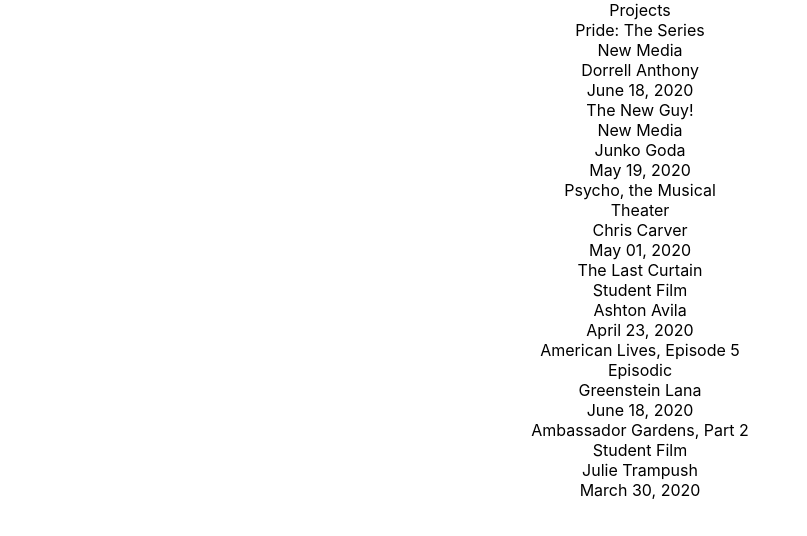
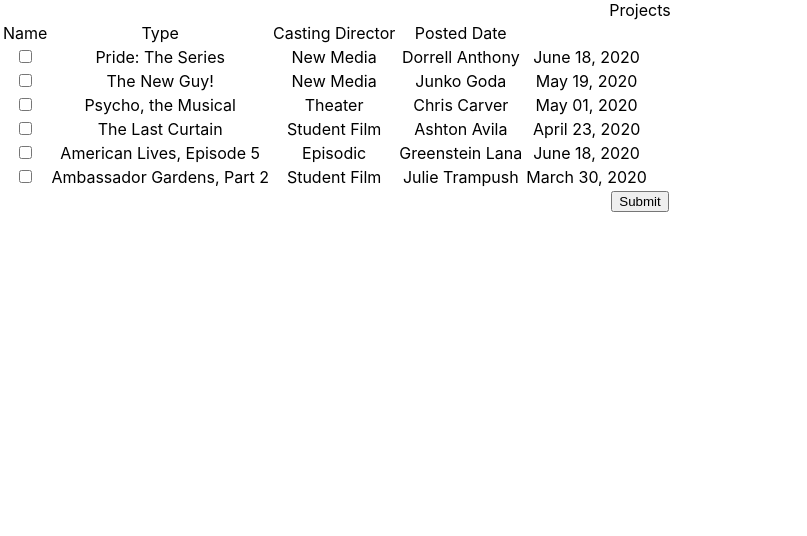
Before and after one commit to James-Bartulis/nfm-frontend-development-exercise, a React (Create React App) app: page / in a window 1280 px wide. Shown: the top 536 px of the page, without its empty margins (0-807 px from the left). Built offline with nearby package versions, Linux system fonts and the light colour scheme.

Commit message:
initial table setup

```diff
--- a/src/components/Table.js
+++ b/src/components/Table.js
@@ -12,16 +12,30 @@ export default class Table extends React.Component {
 
     render() {
         return (
-            <div>
+            <div className="TableContainer">
                 <div>{this.props.tableTitle}</div>
-                {this.state.projects.map((project)=> (
-                    <div>
-                        <div>{project.name}</div>
-                        <div>{project.type}</div>
-                        <div>{project.castingDirector}</div>
-                        <div>{project.postedDate}</div>
-                    </div>
-                ))}
+                <table>
+                    <thead>
+                        <tr>
+                            <td>Name</td>
+                            <td>Type</td>
+                            <td>Casting Director</td>
+                            <td>Posted Date</td>
+                        </tr>
+                    </thead>
+                    <tbody>
+                    {this.state.projects.map((project)=> (
+                        <tr>
+                            <td><input type="checkbox" /></td>
+                            <td>{project.name}</td>
+                            <td>{project.type}</td>
+                            <td>{project.castingDirector}</td>
+                            <td>{project.postedDate}</td>
+                        </tr>
+                    ))}
+                    </tbody>
+                </table>
+                <div className="SubmitContainer"><button>Submit</button></div>
             </div>
         );
     }
```
